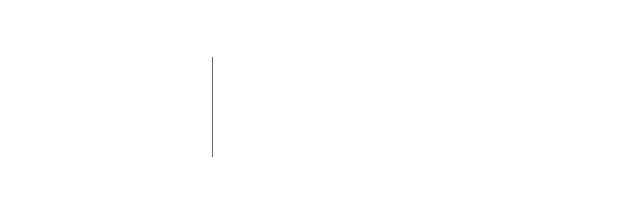
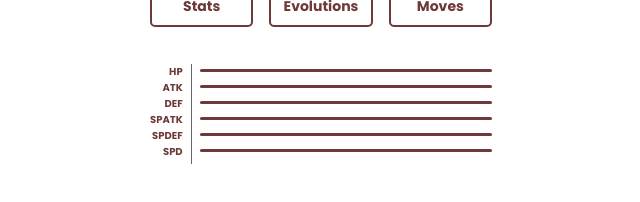
Before and after one commit to lhgiahuy/pokedex, a plain HTML site: page index.html in a window 1280 px wide. Shown: the whole page, without its empty margins (319-959 px from the left). Drawn offline with Linux system fonts and the light colour scheme; no server answers.

Commit message:
fix bug button

```diff
--- a/index.html
+++ b/index.html
@@ -42,10 +42,8 @@
                 </div>
             </div>
             <div class="button container">
-                <div class="stats">Stats</div>
-                <div class="evolutions">Evolutions</div>
-                <div class="moves">Moves</div>
-            </div>
+                <div class="stats">
+                    <button class="stats_button">Stats</button>
                     <div class="details container">
                         <div>
                             <p>HP</p>
@@ -66,6 +64,14 @@
                         </div>
                     </div>
                 </div>
+                <div class="evolutions">
+                    <button class="evolutions_button">Evolutions</button>
+                </div>
+                <div class="moves">
+                    <button class="moves_button">Moves</button>
+                </div>
+            </div>
+        </div>
     <script type="module" src="script.js"></script>
 </body>
 
--- a/script.js
+++ b/script.js
@@ -83,7 +83,7 @@ const typesName = [
 
 async function fetchPokeList() {
   const response = await fetch(
-    "https://pokeapi.co/api/v2/pokemon/" + `?offset=0&limit=10`
+    "https://pokeapi.co/api/v2/pokemon/" + `?offset=0&limit=100`
   );
   const data = await response.json();
   const pokemon = data.results;
@@ -102,7 +102,7 @@ const pokemon = await fetchPokeList();
 
 let pokemonProfile = [];
 pokemon.map((profile) => {
-  if (profile.id == 9) {
+  if (profile.id == 70) {
     pokemonProfile = profile;
   }
 });
--- a/styles.css
+++ b/styles.css
@@ -11,7 +11,7 @@
   box-sizing: border-box;
 }
 :root{
-  --primary: white;
+  --primary: rgb(109, 57, 57);
   --hp: 100%;
   --atk: 100%;
   --def: 100%;
@@ -75,6 +75,7 @@ h2{
   justify-content:space-between;
   padding: 30px;
   color: white;
+  display: none;
 }
 
 .body{
@@ -213,6 +214,10 @@ h2{
 }
 
 .stats, .evolutions, .moves{
+  position: relative;
+}
+
+.stats_button, .evolutions_button, .moves_button{
   font-weight: 700;
   font-size: 14px;
   line-height: 16px;
@@ -224,16 +229,22 @@ h2{
   display: flex;
   align-items: center;
   justify-content: center;
+  background-color: #FFFFFF;
 }
 
 .details{
-  order: 5;
+  position: absolute;
   height: 100px;
   font-weight: 700;
   font-size: 10px;
   line-height: 16px;
   display: flex;
   gap: 8px;
+  top: 80px;
+  left: 0px;
+  right: 0px;
+  bottom: 0px;
+  width: 342px;
 }
 
 .details div p {
```
Also changed, not shown: demo.html (added). Lines whose indentation alone changed are shown as unchanged.
